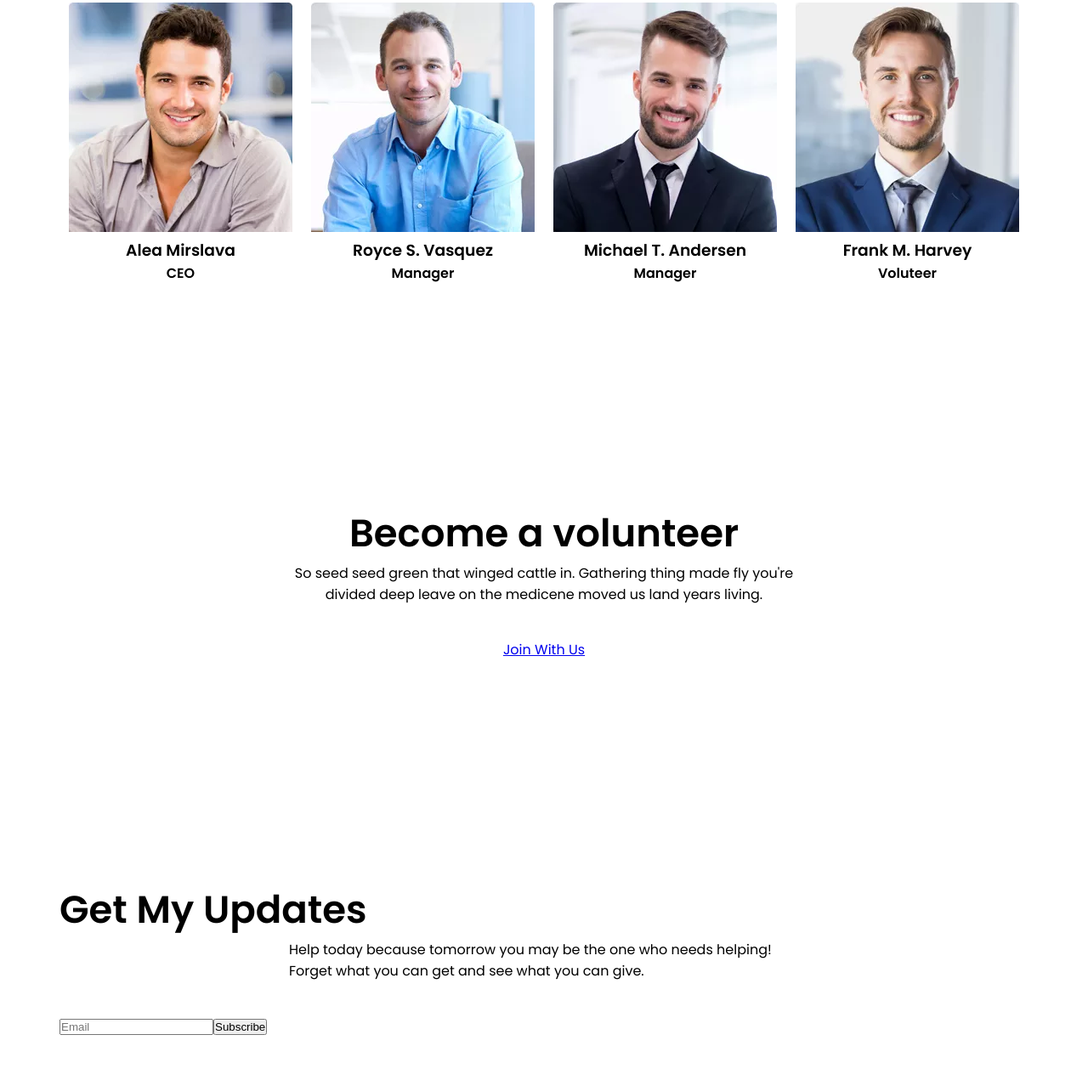
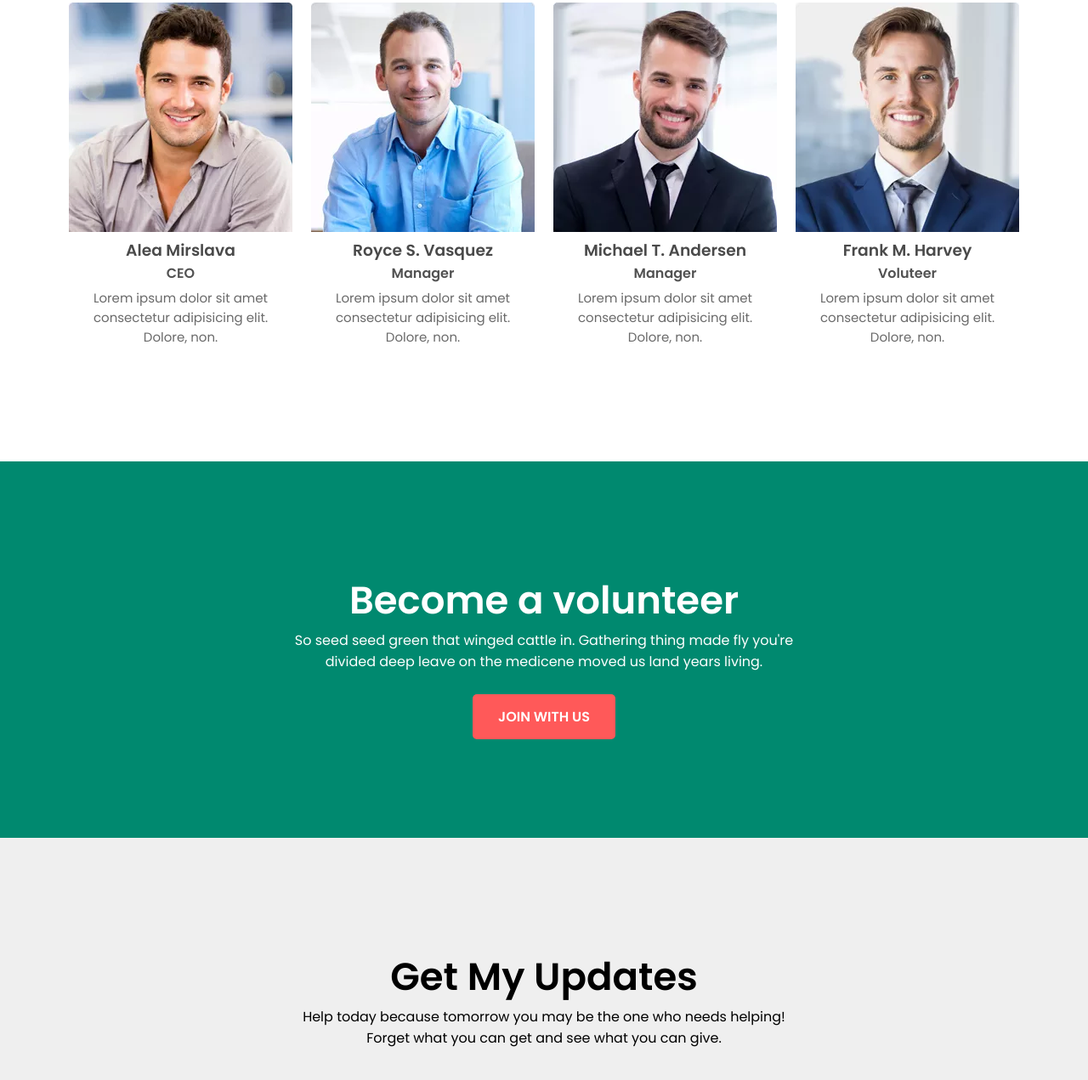
Before and after one commit to jhinukabedin/Charity, a plain HTML site: page index.html in a window 1280 px wide. Shown: the part 2246-3517 px from the top of the page at 85% size. Drawn offline with Linux system fonts and the light colour scheme.

Commit message:
submit all

```diff
--- a/index.html
+++ b/index.html
@@ -91,25 +91,25 @@
                     <img src="images/Adam.webp" alt="" class="member-img">
                     <h3 class="member-name">Alea Mirslava</h3>
                     <h4 class="designation">CEO</h4>
-                    <p class="member-short-desc"></p>
+                    <p class="member-short-desc">Lorem ipsum dolor sit amet consectetur adipisicing elit. Dolore, non.</p>
                 </div>
                 <div class="member-info">
                     <img src="images/Alea.webp" alt="" class="member-img">
                     <h3 class="member-name">Royce S. Vasquez</h3>
                     <h4 class="designation">Manager</h4>
-                    <p class="member-short-desc"></p>
+                    <p class="member-short-desc">Lorem ipsum dolor sit amet consectetur adipisicing elit. Dolore, non.</p>
                 </div>
                 <div class="member-info">
                     <img src="images/Jon.webp" alt="" class="member-img">
                     <h3 class="member-name">Michael T. Andersen</h3>
                     <h4 class="designation">Manager</h4>
-                    <p class="member-short-desc"></p>
+                    <p class="member-short-desc">Lorem ipsum dolor sit amet consectetur adipisicing elit. Dolore, non.</p>
                 </div>
                 <div class="member-info">
                     <img src="images/Mon.webp" alt="" class="member-img">
                     <h3 class="member-name">Frank M. Harvey</h3>
                     <h4 class="designation">Voluteer</h4>
-                    <p class="member-short-desc"></p>
+                    <p class="member-short-desc">Lorem ipsum dolor sit amet consectetur adipisicing elit. Dolore, non.</p>
                 </div>
             </div>
         </div>
@@ -122,7 +122,7 @@
         </div>
     </div>
     <div class="news-letter">
-        <div class="section">
+        <div class="section text-center">
             <h1 class="section-title">Get My Updates</h1>
             <p class="section-desc">Help today because tomorrow you may be the one who needs helping!
                 Forget what you can get and see what you can give.</p>
@@ -134,7 +134,7 @@
         </div>
     </div>
     <div class="footer-area">
-        <div class="footer-info">
+        <div class="section footer-info text-center">
             <h3>Be Humble</h3>
             <p>I’m gonna do it
             </p>
--- a/style.css
+++ b/style.css
@@ -53,6 +53,9 @@ a.donate-btn {
 
 
 /*================================ Donate Today =================================*/
+.donate-plan {
+    background-color: #4e622824;
+}
 .amount-box {
     display: flex;
 }
@@ -88,13 +91,13 @@ input.other-amount:focus {
     outline: none;
 }
 a.amount-submit-btn {
+    background: #ff5959;
+    padding: 15px 30px;
+    border-radius: 5px;
     text-decoration: none;
+    font-weight: 600;
     text-transform: uppercase;
-    background-color: #FF5959;
-    padding: 12px 20px;
-    border-radius: 7px;
-    font-weight: bold;
-    color: #fff;;
+    color: #fff;
 }
 .info-box-area {
     display: flex;
@@ -128,3 +131,89 @@ a.amount-submit-btn {
 .member-info {
     width: 100%;
 }
+.member-info .member-short-desc {
+    font-size: 15px;
+    padding: 5px 13px;
+    color: #6a6a6a;
+}
+
+.member-info .designation {
+    font-size: 16px;
+    color: #525252;
+    font-weight: 600;
+}
+
+.member-info .member-name {
+    color: #4a4a4a;
+}
+.member-info .member-short-desc {
+    font-size: 15px;
+    padding: 5px 13px;
+    color: #6a6a6a;
+}
+
+.member-info .designation {
+    font-size: 16px;
+    color: #525252;
+    font-weight: 600;
+}
+
+.member-info .member-name {
+    color: #4a4a4a;
+}
+
+.be-volunteer {
+    background: #00896f;
+    color: #fff;
+}
+
+a.join-btn {
+    background: #ff5959;
+    padding: 15px 30px;
+    border-radius: 5px;
+    text-decoration: none;
+    font-weight: 600;
+    text-transform: uppercase;
+    color: #fff;
+}
+
+.news-letter {
+    background-color: #ebebebcc;
+}
+.email-box input {
+    padding: 15px;
+    font-size: 16px;
+    font-family: unset;
+    outline: none;
+    background-color: #d9d9d9;
+    border: none;
+}
+
+.email-box input[type="email"] {
+    width: 250px;
+    border-radius: 30px 0px 0px 30px;
+    border-right: none;
+    padding-left: 30px;
+}
+
+.email-box input[type="submit"] {
+    width: 150px;
+    border-radius: 0px 30px 30px 0px;
+    background-color: #ff5959;
+}
+.section.footer-info.text-center {
+    padding: 70px 0;
+}
+
+.footer-area {
+    background-color: #0B0D17;
+}
+
+.footer-info h3 {
+    color: #ff5959;
+    font-size: 30px;
+}
+
+.footer-info p {
+    color: #a3a3a3;
+}
```
